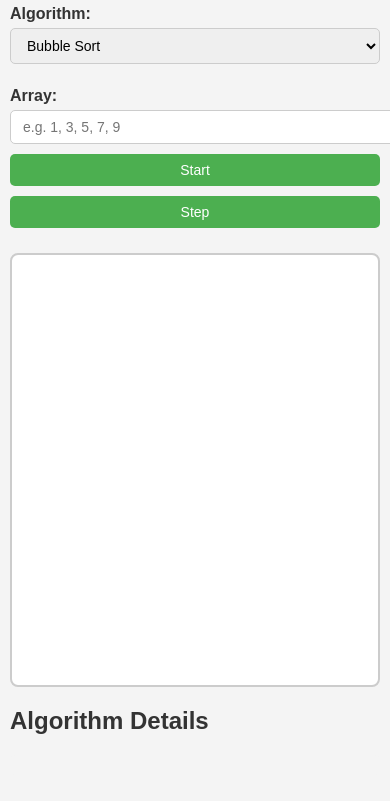
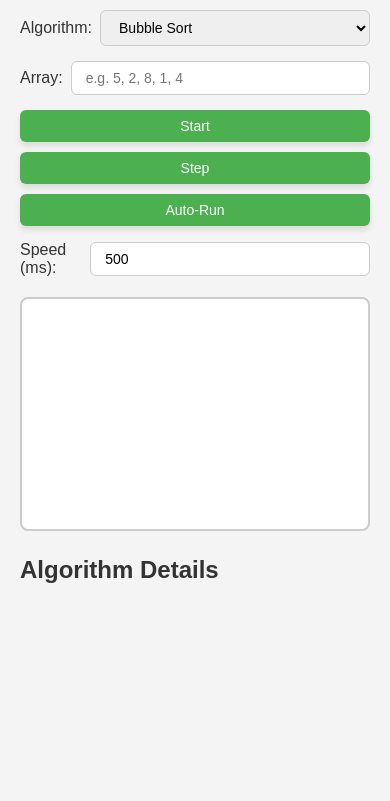
Before and after one commit to jsamay002/algo-visualizer, a plain HTML site: page index.html in a window 390 px wide. Shown: the part 93-894 px from the top of the page. After the commit the page ends 844 px from the top, so only its background shows below. Drawn offline with nearby package versions, Linux system fonts and the light colour scheme.

Commit message:
Refactor controls layout in HTML, implement Auto-Run feature in JavaScript, and enhance styles for better UI responsiveness

```diff
--- a/index.html
+++ b/index.html
@@ -9,25 +9,44 @@
 <body>
   <h1>Algorithm Visualizer</h1>
 
+  <!-- Controls Panel -->
+  <div class="controls">
+    <!-- Algorithm Selector -->
+    <div class="control-group">
       <label for="algo">Algorithm:</label>
       <select id="algo">
         <option value="bubble">Bubble Sort</option>
         <option value="selection">Selection Sort</option>
         <option value="insertion">Insertion Sort</option>
       </select>
+    </div>
 
-  <br><br>
+    <!-- Array Input -->
+    <div class="control-group">
+      <label for="array">Array:</label>
+      <input id="array" placeholder="e.g. 5, 2, 8, 1, 4" />
+    </div>
 
-  <label for="array">Array:</label>
-  <input id="array" placeholder="e.g. 1, 3, 5, 7, 9" />
-
+    <!-- Buttons -->
+    <div class="control-group buttons">
       <button id="start">Start</button>
       <button id="step">Step</button>
+      <button id="autorun">Auto-Run</button>
+    </div>
 
+    <!-- Speed Input -->
+    <div class="control-group">
+      <label for="speed">Speed (ms):</label>
+      <input type="number" id="speed" value="500" min="50" step="50"/>
+    </div>
+  </div>
+
+  <!-- Chart Container -->
   <div id="visual">
     <canvas id="chart"></canvas>
   </div>
 
+  <!-- Algorithm Details -->
   <div id="details">
     <h2>Algorithm Details</h2>
     <pre id="code"></pre>
--- a/main.js
+++ b/main.js
@@ -1,6 +1,7 @@
 let chart;
 let algoState = {};
 let currentAlgo = null;
+let autoRunInterval = null; // Variable to store the Auto-Run interval
 
 // ----------------- ALGORITHMS -----------------
 const algorithms = {
@@ -121,6 +122,36 @@ function performStep() {
   if (algo && algo.step) algo.step();
 }
 
+// ----------------- AUTO-RUN -----------------
+function startAutoRun() {
+  if (!currentAlgo) {
+    alert("Please initialize an algorithm first!");
+    return;
+  }
+
+  const speedInput = document.getElementById("speed");
+  const speed = parseInt(speedInput.value) || 500; // Default to 500ms if invalid
+
+  // Clear any existing Auto-Run interval
+  stopAutoRun();
+
+  // Start a new interval for Auto-Run
+  autoRunInterval = setInterval(() => {
+    if (algoState.sorted) {
+      stopAutoRun(); // Stop Auto-Run when sorting is complete
+    } else {
+      performStep(); // Perform a step of the algorithm
+    }
+  }, speed);
+}
+
+function stopAutoRun() {
+  if (autoRunInterval) {
+    clearInterval(autoRunInterval);
+    autoRunInterval = null;
+  }
+}
+
 // ----------------- BUBBLE SORT -----------------
 function bubbleSortStep() {
   const { array } = algoState;
@@ -207,6 +238,7 @@ function updateVisualizer() {
 // ----------------- EVENTS -----------------
 document.getElementById("start").addEventListener("click", initializeAlgo);
 document.getElementById("step").addEventListener("click", performStep);
+document.getElementById("autorun").addEventListener("click", startAutoRun); // Add Auto-Run event listener
 document.getElementById("algo").addEventListener("change", e => {
   currentAlgo = e.target.value;
   displayAlgorithmDetails(currentAlgo);
--- a/style.css
+++ b/style.css
@@ -1,4 +1,4 @@
-/* Global Styles */
+/* --- Global Styles --- */
 body {
   font-family: Arial, sans-serif;
   background-color: #f4f4f4;
@@ -7,44 +7,64 @@ body {
   margin: 0;
 }
 
-/* Headings */
 h1 {
   text-align: center;
-  margin-bottom: 30px;
   color: #222;
+  margin-bottom: 25px;
 }
 
-/* Labels and Inputs */
-label {
-  font-weight: bold;
-  margin-right: 10px;
+/* --- Controls Panel --- */
+.controls {
+  display: flex;
+  flex-wrap: wrap;
+  gap: 15px;
+  justify-content: center;
+  align-items: flex-end;
+  margin-bottom: 20px;
 }
 
-input, select, button {
-  padding: 8px 12px;
-  margin: 5px 0;
-  border: 1px solid #ccc;
-  border-radius: 5px;
-  font-size: 14px;
+.control-group {
+  display: flex;
+  align-items: center;
+  gap: 8px;
 }
 
-/* Buttons */
+.control-group.buttons {
+  display: flex;
+  gap: 10px;
+  flex-wrap: wrap;
+}
+
+/* Inputs, selects, and buttons */
+input, select, button {
+  padding: 8px 14px;
+  border-radius: 6px;
+  border: 1px solid #ccc;
+  font-size: 14px;
+  transition: all 0.2s ease;
+}
+
+/* Buttons styling */
 button {
   cursor: pointer;
   background-color: #4CAF50;
   color: white;
   border: none;
-  transition: background 0.2s;
+  min-width: 90px;
+  text-align: center;
+  box-shadow: 0 4px 6px rgba(0,0,0,0.1);
 }
 
 button:hover {
   background-color: #45a049;
+  transform: translateY(-2px);
+  box-shadow: 0 6px 8px rgba(0,0,0,0.15);
 }
 
-/* Visualizer Container */
+/* --- Visualizer Container --- */
 #visual {
   margin-top: 20px;
-  min-height: 150px;
+  min-height: 200px;
   border: 2px solid #ccc;
   border-radius: 8px;
   background-color: #fff;
@@ -52,17 +72,6 @@ button:hover {
   display: flex;
   align-items: center;
   justify-content: center;
-  font-family: monospace;
-  font-size: 16px;
-  overflow-x: auto;
-}
-
-#visual {
-  display: flex;
-  justify-content: center;
-  align-items: center;
-  height: 400px;
-  margin-top: 20px;
 }
 
 canvas {
@@ -70,24 +79,37 @@ canvas {
   max-height: 100%;
 }
 
+/* --- Algorithm Details --- */
 #details {
-  margin-top: 20px;
+  margin-top: 25px;
 }
 
 pre {
   background-color: #f4f4f4;
-  padding: 10px;
+  padding: 12px;
   border-radius: 5px;
   overflow-x: auto;
 }
 
 p {
   font-weight: bold;
+  margin-top: 8px;
 }
-/* Responsive tweaks */
+
+/* --- Responsive Design --- */
 @media (max-width: 600px) {
-  body {
-    padding: 10px;
+  .controls {
+    flex-direction: column;
+    align-items: stretch;
+  }
+
+  .control-group {
+    justify-content: space-between;
+    width: 100%;
+  }
+
+  .control-group.buttons {
+    justify-content: center;
   }
 
   input, select, button {
```
Lines whose indentation alone changed are shown as unchanged.
